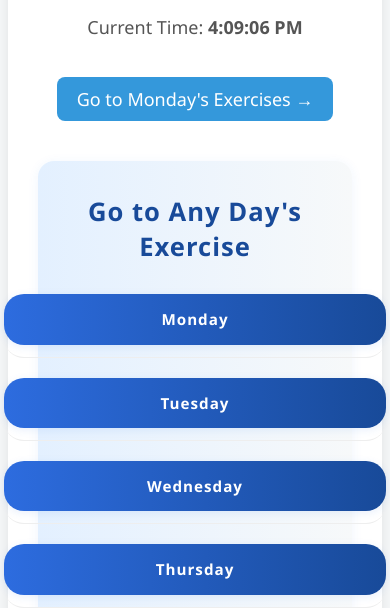
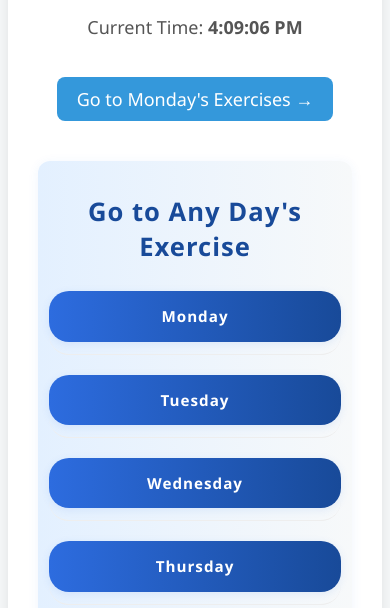
Before and after one commit to hetav5/Exercise_companion, a plain HTML site: page index.html in a window 390 px wide. Shown: the part 236-844 px from the top of the page. Drawn offline with Linux system fonts and the light colour scheme.

Commit message:
mobile issue resolved

```diff
--- a/style.css
+++ b/style.css
@@ -115,14 +115,14 @@ li {
   margin: 40px 0 0 0;
   padding: 24px 0;
   background: linear-gradient(90deg, #e3f0ff 0%, #f7f9fa 100%);
-  border-radius: 16px;
+  border-radius: 12px;
   box-shadow: 0 2px 12px rgba(44, 108, 223, 0.07);
 }
 
 #go-back-section h2 {
   color: #184a99;
   font-size: 1.6rem;
-  margin-bottom: 18px;
+  margin-bottom: 15px;
   font-weight: 700;
   letter-spacing: 1px;
 }
@@ -131,7 +131,7 @@ li {
   display: flex;
   flex-direction: column;
   align-items: center;
-  gap: 18px;
+  gap: 15px;
   padding: 0;
   margin: 0;
   width: 100%;
@@ -140,7 +140,7 @@ li {
 
 #days-list li {
   width: 100%;
-  max-width: 320px;
+  max-width: 220px;
   box-sizing: border-box;
   list-style: none;
 }
@@ -152,7 +152,7 @@ li {
   color: #fff;
   text-decoration: none;
   padding: 14px 0;
-  border-radius: 30px;
+  border-radius: 10px;
   font-weight: 600;
   font-size: 1.1rem;
   box-shadow: 0 2px 8px rgba(44, 108, 223, 0.10);
@@ -167,14 +167,14 @@ li {
 /* Responsive fix for mobile */
 @media (max-width: 600px) {
   #days-list {
-    gap: 10px;
+    gap: 8px;
     width: 100%;
   }
 
   #days-list li,
   #days-list li a {
-    max-width: 98vw;
-    width: 98vw;
+    max-width: 75vw;
+    width: 75vw;
     min-width: 0;
     font-size: 1rem;
     padding: 12px 0;
```
